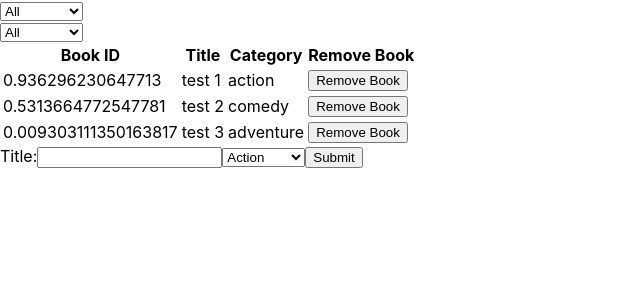
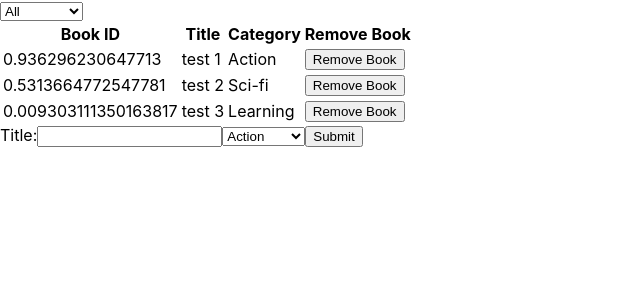
Before and after one commit to Azeem838/bookstore-react, a React (Create React App) app: page / in a window 1280 px wide. Shown: the top 300 px of the page, without its empty margins (0-640 px from the left). Built offline with nearby package versions, Linux system fonts and the light colour scheme.

Commit message:
category capitalization and move categoryFilter to bookList

```diff
--- a/src/App.js
+++ b/src/App.js
@@ -1,12 +1,10 @@
 import React from 'react';
 import BookList from './containers/BookList';
 import BookForm from './containers/BookForm';
-import CategoryFilter from './containers/CategoryFilter';
 
 function App() {
   return (
     <div>
-      <CategoryFilter />
       <BookList />
       <BookForm />
     </div>
--- a/src/containers/BookForm.js
+++ b/src/containers/BookForm.js
@@ -24,7 +24,6 @@ class BookForm extends Component {
   }
 
   handleSubmit(e) {
-    const { createBook } = this.props;
     e.preventDefault();
     createBook(this.state);
     e.target.reset();
@@ -38,7 +37,7 @@ class BookForm extends Component {
       'Horror',
       'Kids',
       'Learning',
-      'Sci-Fi',
+      'Sci-fi',
     ];
     const catList = categories.map(cat => (
       <option key={Math.random()} value={cat}>
--- a/src/index.js
+++ b/src/index.js
@@ -10,17 +10,17 @@ const initState = [
   {
     id: Math.random(),
     title: 'test 1',
-    category: 'action',
+    category: 'Action',
   },
   {
     id: Math.random(),
     title: 'test 2',
-    category: 'comedy',
+    category: 'Sci-fi',
   },
   {
     id: Math.random(),
     title: 'test 3',
-    category: 'adventure',
+    category: 'Learning',
   },
 ];
 
```
